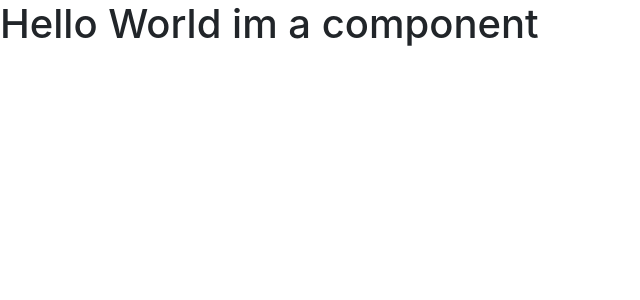
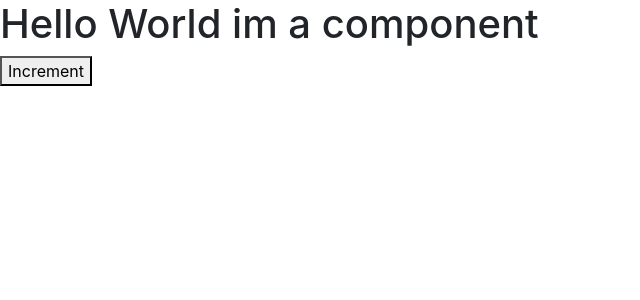
Before and after one commit to gerrymcdonnell/counter-app, a React (Create React App) app: page / in a window 1280 px wide. Shown: the top 300 px of the page, without its empty margins (0-640 px from the left). Built offline with nearby package versions, Linux system fonts and the light colour scheme.

Commit message:
added button to counter

```diff
--- a/src/components/counter.jsx
+++ b/src/components/counter.jsx
@@ -7,13 +7,18 @@
 // note there are shortcuts to the below code with the extension 'simple react snippets'
 
 // type imrc and tab for the below
-import React, { Component } from 'react';
+import React, { Component } from "react";
 
 // type cc for this shortcut
-class  Counter extends Component {
-    render() {
-        return <h1>Hello World im a component</h1>;
-    }
+class Counter extends Component {
+  render() {
+    return (
+      <div>
+        <h1>Hello World im a component</h1>
+        <button>Increment</button>
+      </div>
+    );
+  }
 }
 
 export default Counter;
--- a/src/index.js
+++ b/src/index.js
@@ -10,6 +10,7 @@ import Counter from './components/counter';
 // import bootstrap
 import 'bootstrap/dist/css/bootstrap.css'
 
+//render counter component
 ReactDOM.render(<Counter />, document.getElementById('root'));
 
 // If you want your app to work offline and load faster, you can change
```
